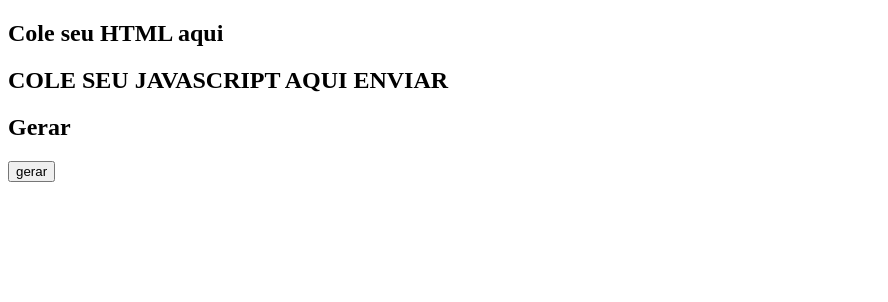
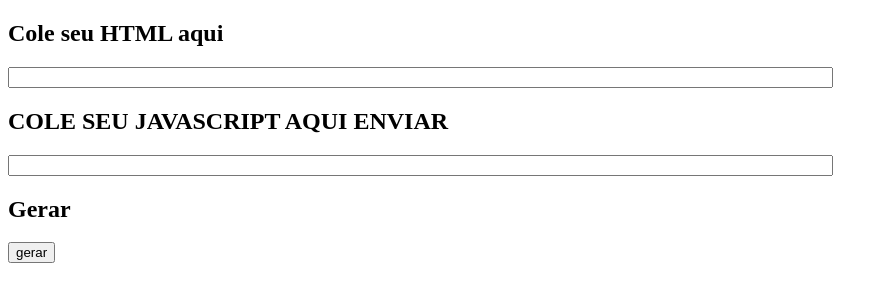
Before and after one commit to Leticiamatos22/projetoSite, a plain HTML site: page Index.html in a window 1280 px wide. Shown: the whole page, without its empty margins (0-888 px from the left). Drawn offline with Linux system fonts and the light colour scheme.

Commit message:
terceiro

```diff
--- a/Index.html
+++ b/Index.html
@@ -12,12 +12,14 @@
         <section class="ladoEsquerdo">
             <h1>Cole seu HTML aqui</h1>
             <div class="inputEsquerdo">
+                <input type="text" name="html" size="100" />
             </div>
         </section>
 
         <section class="ladoDireito">
             <h1>COLE SEU JAVASCRIPT AQUI ENVIAR</h1>
             <div class="InputDireito">
+                <input type="text" name="js" size="100" />
             </div>
         </section>
     </main>
```
